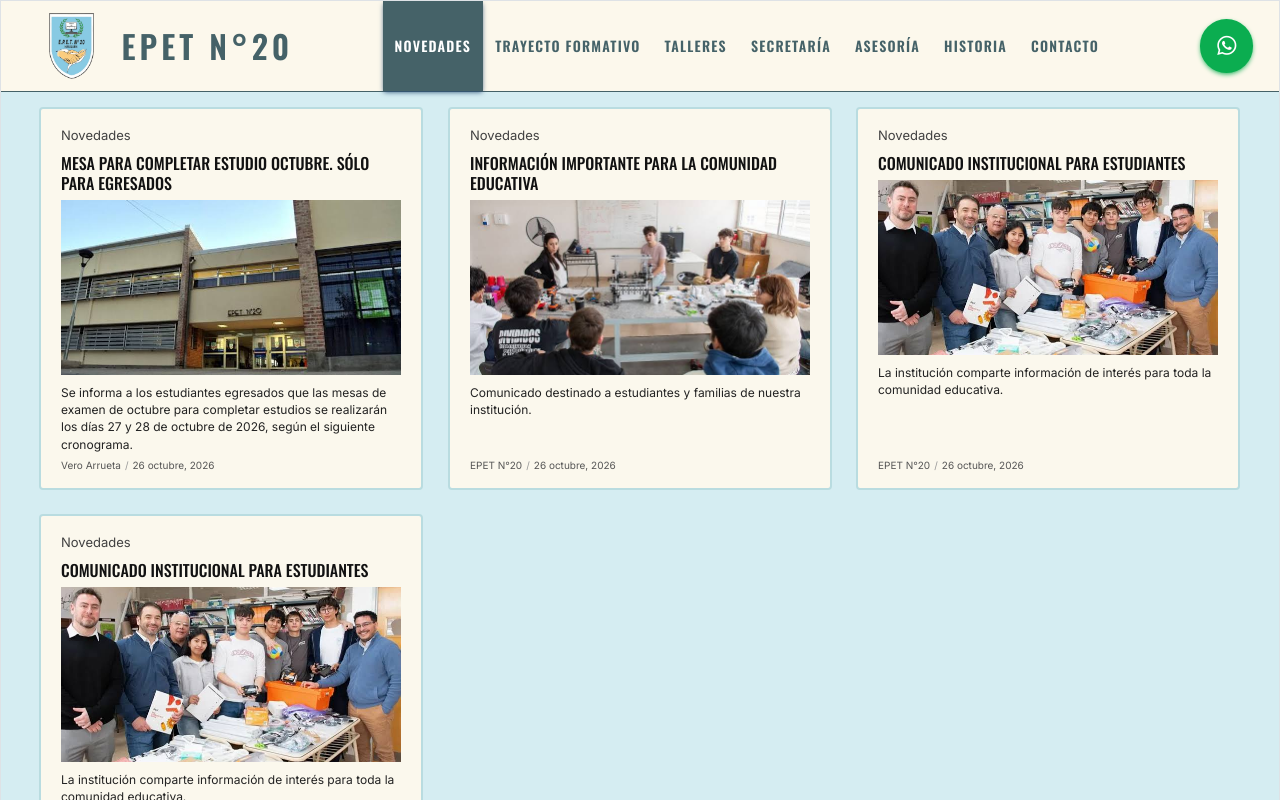
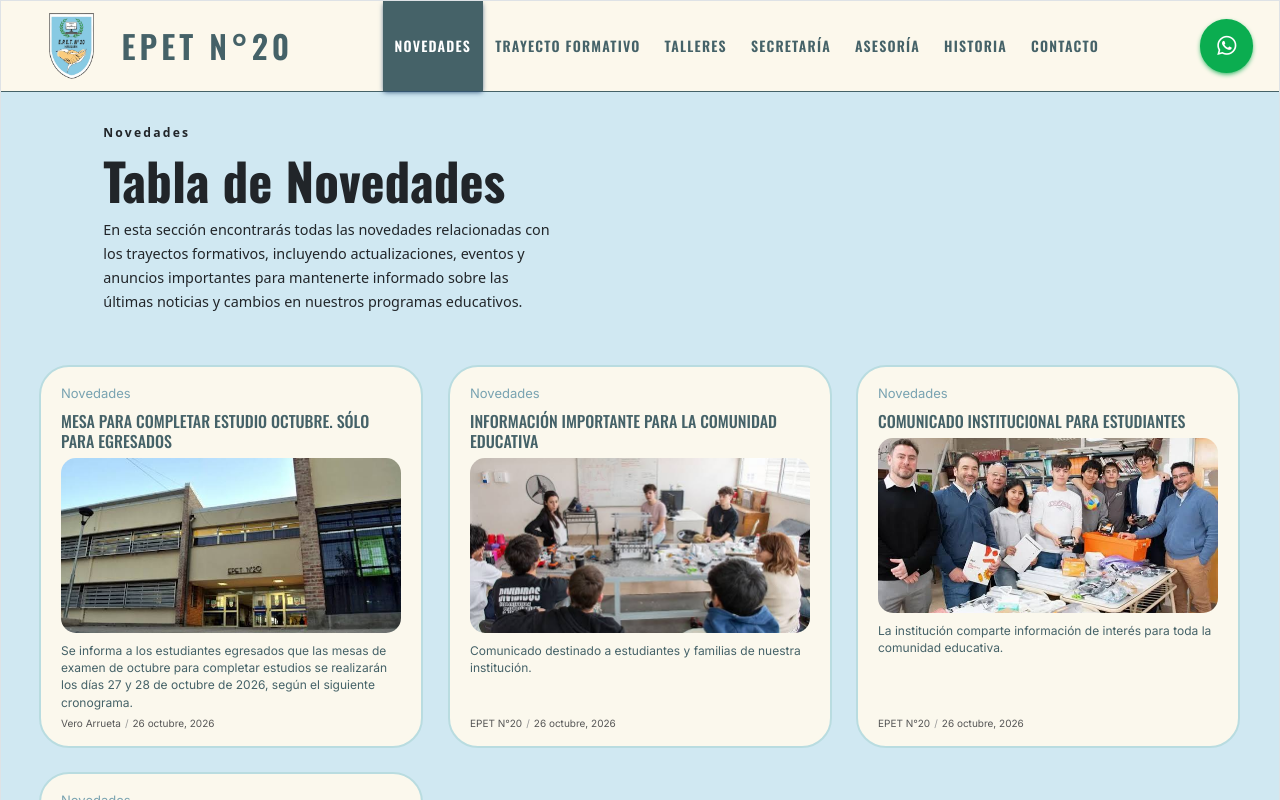
Before and after one commit to Geronimogomez09/webinstitucional, a React (Vite) app: page /novedades in a window 1280 px wide. Shown: the top 800 px of the page. Built offline with nearby package versions, Linux system fonts and the light colour scheme.

Commit message:
modificando diseño de la pagina de novedades

```diff
--- a/src/componentes/novedades/TarjetaAnuncio.jsx
+++ b/src/componentes/novedades/TarjetaAnuncio.jsx
@@ -1,6 +1,6 @@
 
 import { Link } from "react-router-dom";
-import "../../styles/novedades/TarjetaAnuncio.css";
+import "../../styles/novedades-carpeta/TarjetaAnuncio.css";
 
 export default function TarjetaAnuncio({
   id,
--- a/src/pages/Novedades.jsx
+++ b/src/pages/Novedades.jsx
@@ -6,7 +6,19 @@ import "../styles/novedades.css";
 export default function Novedades() {
   return (
     <main className="pagina-novedades">
+        <section className="trayectos-portada">
+        <div className="portada-texto">
+          <span className="portada-etiqueta">
+            Novedades
+          </span>
 
+          <h1>Tabla de Novedades</h1>
+
+          <p>
+            En esta sección encontrarás todas las novedades relacionadas con los trayectos formativos, incluyendo actualizaciones, eventos y anuncios importantes para mantenerte informado sobre las últimas noticias y cambios en nuestros programas educativos.
+          </p>
+        </div>
+      </section>
       <section className="novedades-contenedor">
 
         <div className="novedades-grid">
--- a/src/styles/Novedades.css
+++ b/src/styles/Novedades.css
@@ -1,17 +1,18 @@
 
-/* =========================================
-   PÁGINA DE NOVEDADES
-========================================= */
+.trayectos-page {
+  --tr-celeste: #D0E8F2;
+  --tr-crema: #FCF8EC;
+  --tr-verde: #456268;
+  --tr-detalle: #79A3B1;
+  --tr-texto-secundario: #647F84;
 
-.pagina-novedades {
-    width: 100%;
-    min-height: 100vh;
-
-    background: #d5edf2;
-
-    box-sizing: border-box;
+  width: 100%;
+  padding: 0 0 65px;
+  background-color: var(--tr-celeste);
+  color: var(--tr-verde);
+  font-family: "Inter", sans-serif;
+  scroll-behavior: smooth;
 }
-
 /* =========================================
    CONTENEDOR PRINCIPAL
 ========================================= */
@@ -55,7 +56,48 @@
         cubic-bezier(0.22, 0.8, 0.24, 1)
         forwards;
 }
+/* ==========================================================
+   SECCIÓN 0 - PORTADA
+   ========================================================== */
 
+.trayectos-portada {
+  display: grid;
+  grid-template-columns: 1.05fr 0.95fr;
+  align-items: center;
+  gap: 35px;
+  padding: 32px 8%;
+  background-color: var(--tr-crema);
+}
+
+.portada-texto {
+  max-width: 550px;
+}
+
+.portada-etiqueta,
+.seccion-etiqueta {
+  display: inline-block;
+  color: var(--tr-detalle);
+  font-size: 0.76rem;
+  font-weight: 700;
+  letter-spacing: 2.2px;
+}
+
+.portada-texto h1 {
+  margin: 10px 0;
+  color: var(--tr-verde);
+  font-family: "Oswald", sans-serif;
+  font-size: clamp(2.4rem, 4vw, 3.5rem);
+  font-weight: 700;
+  line-height: 1.08;
+}
+
+.portada-texto p {
+  max-width: 450px;
+  margin: 0;
+  color: var(--tr-texto-secundario);
+  font-size: 0.9rem;
+  line-height: 1.65;
+}
 /* Movimiento de entrada */
 
 @keyframes entradaAnuncio {
--- a/src/styles/novedades/TarjetaAnuncio.css
+++ b/src/styles/novedades-carpeta/TarjetaAnuncio.css
@@ -14,7 +14,7 @@
 
     background: #fbf8ed;
     border: 2px solid #b9dce0;
-    border-radius: 4px;
+    border-radius: 30px;
 
     box-sizing: border-box;
 
@@ -37,7 +37,7 @@
 .anuncio-categoria {
     margin-bottom: 7px;
 
-    color: #414141;
+    color: #79A3B1;
     font-family: inter, sans-serif;
     font-size: 13px;
     font-weight: 400;
@@ -48,7 +48,7 @@
 .anuncio-titulo {
     margin: 0 0 7px;
 
-    color: #111;
+    color: #456268;
     font-family: 'Oswald', sans-serif;
     font-size: 16px;
     font-weight: 500;
@@ -63,7 +63,7 @@
     width: 100%;
     height: 175px;
     min-height: 175px;
-
+    border-radius: 15px;
     overflow: hidden;
     background: #e8eef1;
 }
@@ -89,7 +89,7 @@
 .anuncio-descripcion {
     margin: 9px 0 5px;
 
-    color: #222;
+    color: #456268;
     font-family: inter, sans-serif;
     font-size: 12px;
     line-height: 1.45;
```
